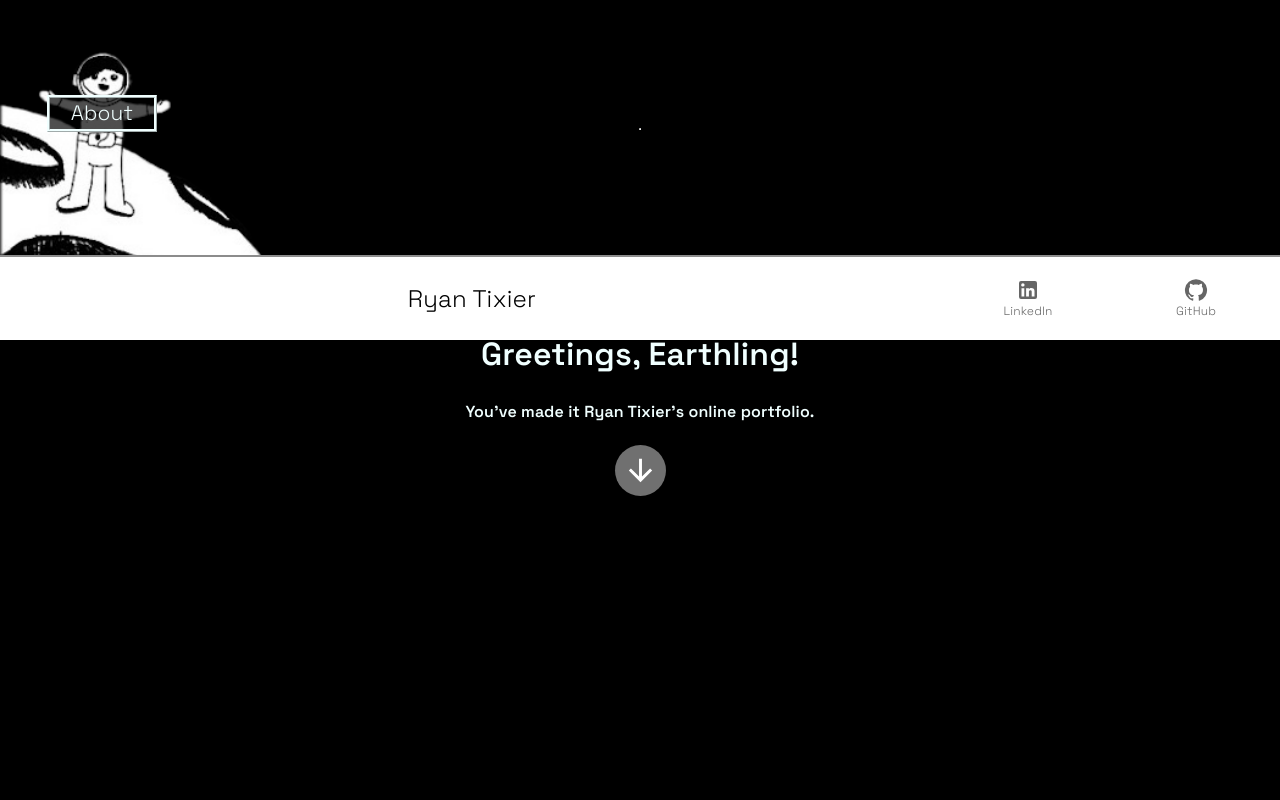
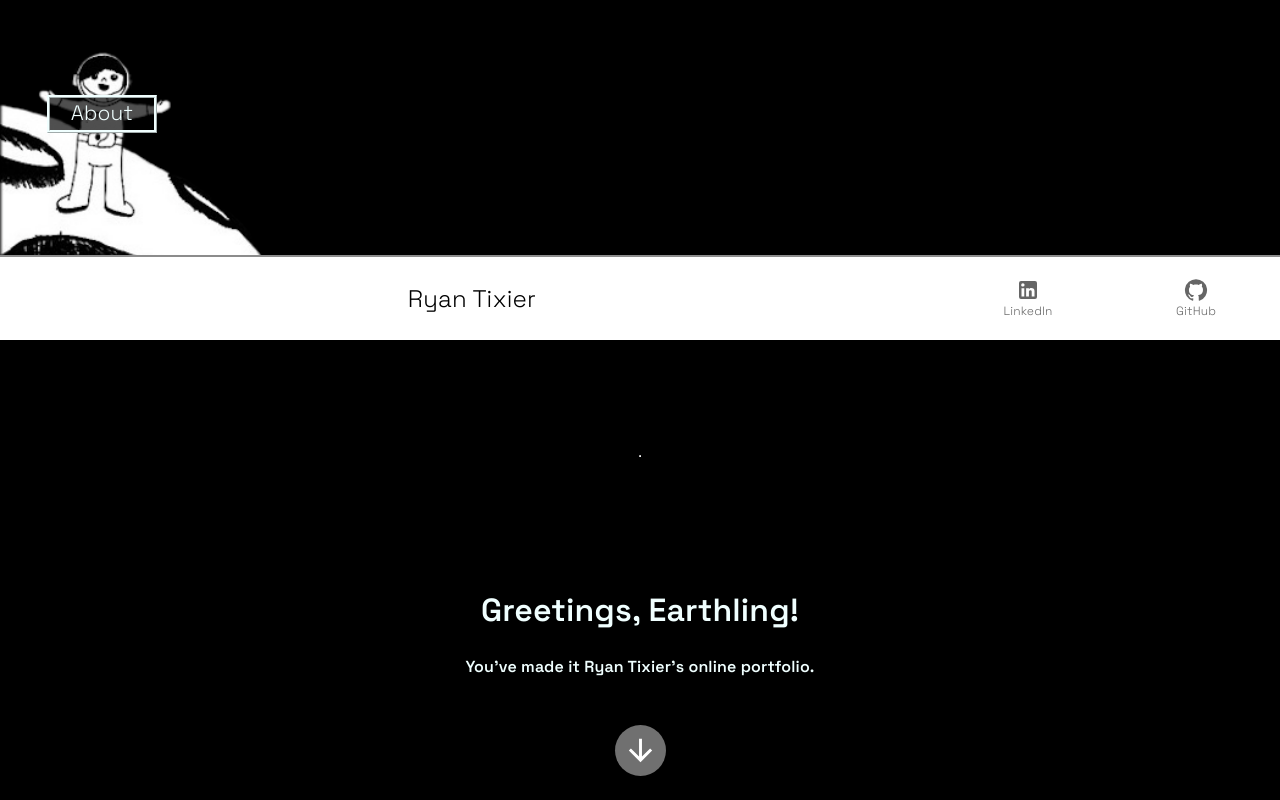
Before and after one commit to ryantixier/portfolio, a React (Create React App) app: page /#/ in a window 1280 px wide. Shown: the part 460-1260 px from the top of the page. Built offline with nearby package versions, Linux system fonts and the light colour scheme; a web font is replaced by a local one.

Commit message:
added changes to page structure (header/about/etc) to optimize flow of the page

```diff
--- a/src/assets/App.css
+++ b/src/assets/App.css
@@ -1,5 +1,11 @@
 /* import font from google fonts */
 @import url("https://fonts.googleapis.com/css2?family=Nabla&family=Space+Grotesk:wght@300;600&display=swap");
+
+/* GENERAL/GLOBAL */
+/* GENERAL/GLOBAL */
+/* GENERAL/GLOBAL */
+/* GENERAL/GLOBAL */
+/* GENERAL/GLOBAL */
 
 /* applies google font to whole app */
 * {
@@ -12,6 +18,12 @@
   color: #f0ffff;
   min-height: 100vh;
 }
+
+/* COMPONENTS */
+/* COMPONENTS */
+/* COMPONENTS */
+/* COMPONENTS */
+/* COMPONENTS */
 
 /* NAV */
 /* NAV */
@@ -32,7 +44,7 @@
 /* NOTE: .header-planet can be found in imageSource.css */
 
 .header-container {
-  min-height: 500px;
+  min-height: 100vh;
   display: flex;
   flex-direction: column;
   align-items: center;
@@ -50,6 +62,11 @@
   text-align: center;
   color: #f0ffff;
   text-shadow: 1px 2px black;
+}
+
+#pageTitle {
+  width: 0;
+  height: 0;
 }
 
 /* FOOTER */
@@ -71,9 +88,10 @@
 .increase-z {
   position: relative;
   z-index: 10;
-  background-color: #00000080;
 }
 
+/* PAGES */
+/* PAGES */
 /* PAGES */
 /* PAGES */
 /* PAGES */
--- a/src/pages/About.jsx
+++ b/src/pages/About.jsx
@@ -25,7 +25,6 @@ import "../assets/imageSource.css";
 
 // ... styles
 const iconButtonStyle = {
-  zIndex: 11,
   color: "white",
   background: "#e0e0e080",
   "&:hover": {
@@ -52,13 +51,14 @@ export const About = () => {
   return (
     <>
       <div>
-        <div className="page-intro">
+        <div className="page-intro increase-z">
           <h1 data-aos="fade-right" data-aos-duration="700">
             Greetings, Earthling!
           </h1>
           <h4 data-aos="fade-left" data-aos-duration="1200">
             You've made it Ryan Tixier's online portfolio.
           </h4>
+          <br />
           <div data-aos="zoom-in" data-aos-duration="1000" data-aos-delay="800">
             <IconButton
               onClick={scrollToPageContent}
@@ -69,7 +69,10 @@ export const About = () => {
             </IconButton>
           </div>
         </div>
-        <div id="pageContent">
+        <div id="pageContent" style={{ height: "1000px" }}>
+          <br />
+          <br />
+          <br />
           {/* SECTION TITLE: ABOUT ME */}
           <div className="section-title">
             <h2>About Me</h2>
```
Also changed, not shown: src/components/Header.jsx (+4 -10 lines).
